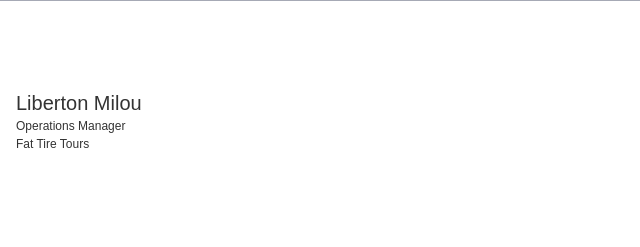
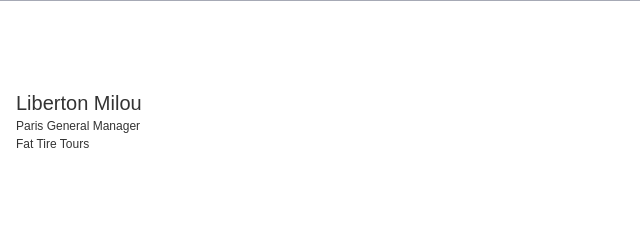
Before and after one commit to FatTireTours/MilouLiberton, a plain HTML site: page index.html in a window 1280 px wide. Shown: the part 319-566 px from the top of the page, 0-640 px from the left. Drawn offline with Linux system fonts and the light colour scheme; a web font is replaced by a local one.

Commit message:
Update index.html

```diff
--- a/index.html
+++ b/index.html
@@ -26,7 +26,7 @@
 			<div class="row name-title-company">
 				<div class="col is-6">
 					<p class="text-name">Liberton Milou</p>
-					<p class="text-title-company">Operations Manager</p>
+					<p class="text-title-company">Paris General Manager</p>
 					<p class="text-title-company">Fat Tire Tours</p>
 				</div>
 				<div class="col">
```
